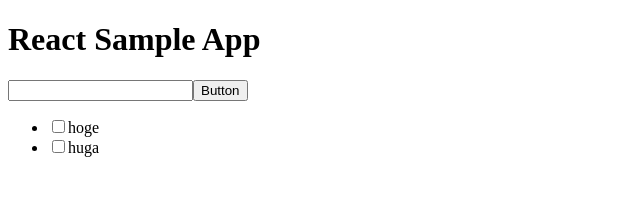
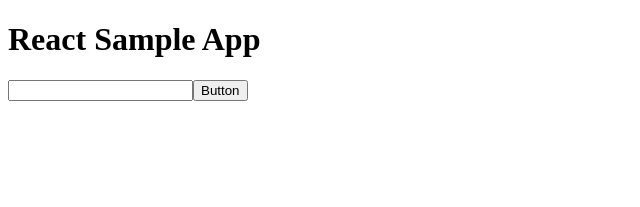
Before and after one commit to EgumaYuto/react-sample-app, a React app: page / in a window 1280 px wide. Shown: the top 207 px of the page, without its empty margins (0-640 px from the left). Built offline with nearby package versions, Linux system fonts and the light colour scheme; the HTML template or start-up script is replaced by a standard one.

Commit message:
enable to add events

```diff
--- a/src/components/App.tsx
+++ b/src/components/App.tsx
@@ -1,26 +1,40 @@
 import * as React from "react";
 import {TodoList} from "./TodoList";
 import {TodoForm} from "./TodoForm";
-import * as ShortId from "shortid";
 
-export interface AppProps { }
+interface AppProps {}
 
-export class App extends React.Component<AppProps, {}> {
+interface AppState {
+    todoList: Array<TodoViewModel>
+}
+
+export interface TodoViewModel {
+    id: string
+    title: string
+}
+
+export class App extends React.Component<AppProps, AppState> {
+
+  constructor(props: AppProps) {
+      super(props);
+      this.state = {todoList: []};
+      console.log(this.state);
+  }
+
+  addTodo = (todo: TodoViewModel): void => {
+      const todoList: Array<TodoViewModel> = this.state.todoList;
+      todoList.push(todo);
+      this.setState({
+          todoList: todoList
+      });
+  };
+
   render() {
       return (
           <div>
               <h1>React Sample App</h1>
-              <TodoForm />
-              <TodoList todoList={[
-                  {
-                    id: ShortId.generate(),
-                    title: 'hoge',
-                  },
-                  {
-                    id: ShortId.generate(),
-                    title: 'huga',
-                  }
-              ]} />
+              <TodoForm onTodoSubmit={this.addTodo} />
+              <TodoList todoList={this.state.todoList} />
           </div>
       );
   }
--- a/src/components/TodoForm.tsx
+++ b/src/components/TodoForm.tsx
@@ -1,9 +1,22 @@
 import * as React from "react";
+import * as ShortId from "shortid";
+import {TodoViewModel} from "./App";
 
-export class TodoForm extends React.Component {
+interface Props {
+    onTodoSubmit: (todo: TodoViewModel) => void
+}
 
-    handleSubmit() {
-        console.log('The link was clicked.');
+export class TodoForm extends React.Component<Props> {
+
+    constructor(props: Props) {
+        super(props);
+    }
+
+    handleSubmit = (): void => {
+        this.props.onTodoSubmit({
+            id: ShortId.generate(),
+            title: 'Added TODO'
+        });
     };
 
     render() {
```
